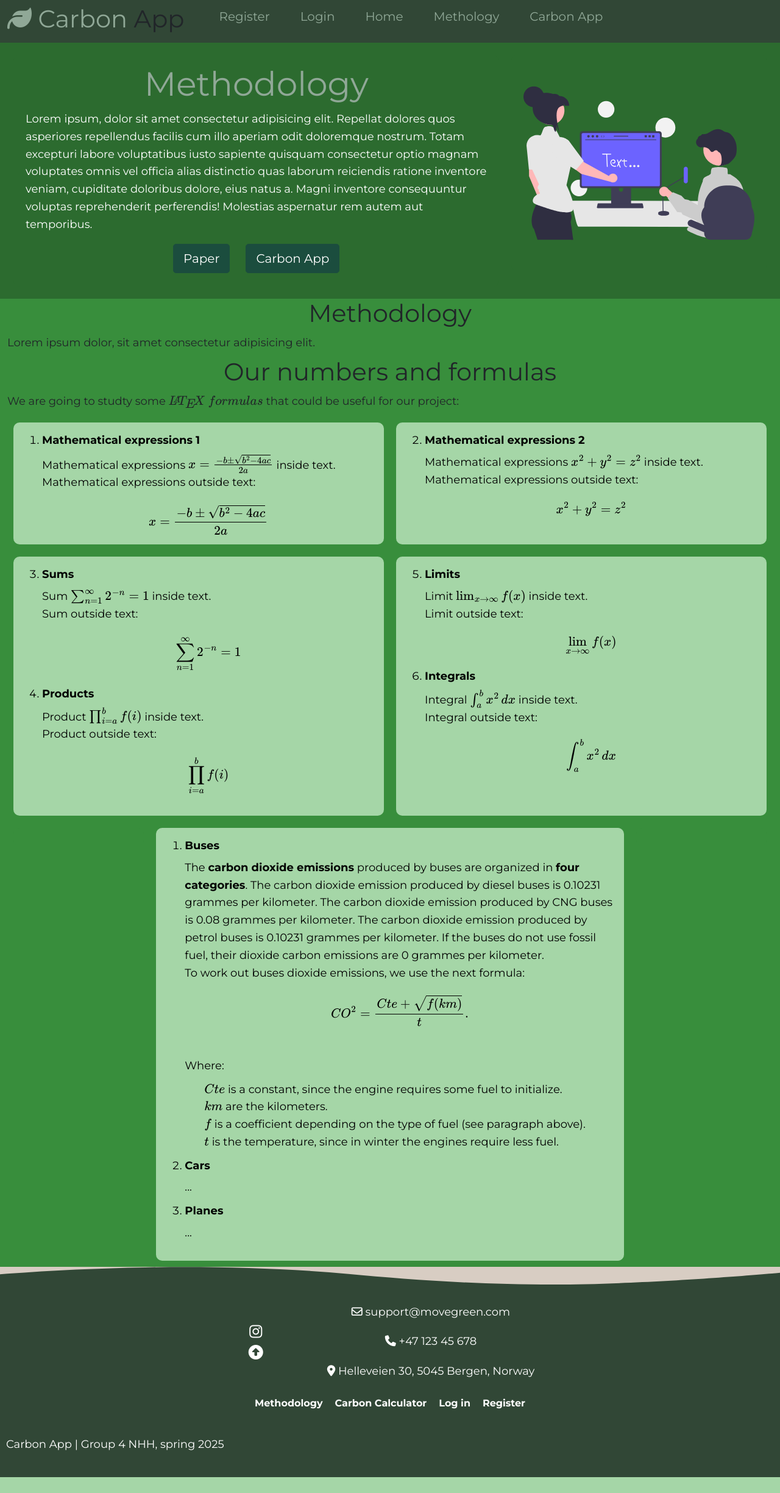
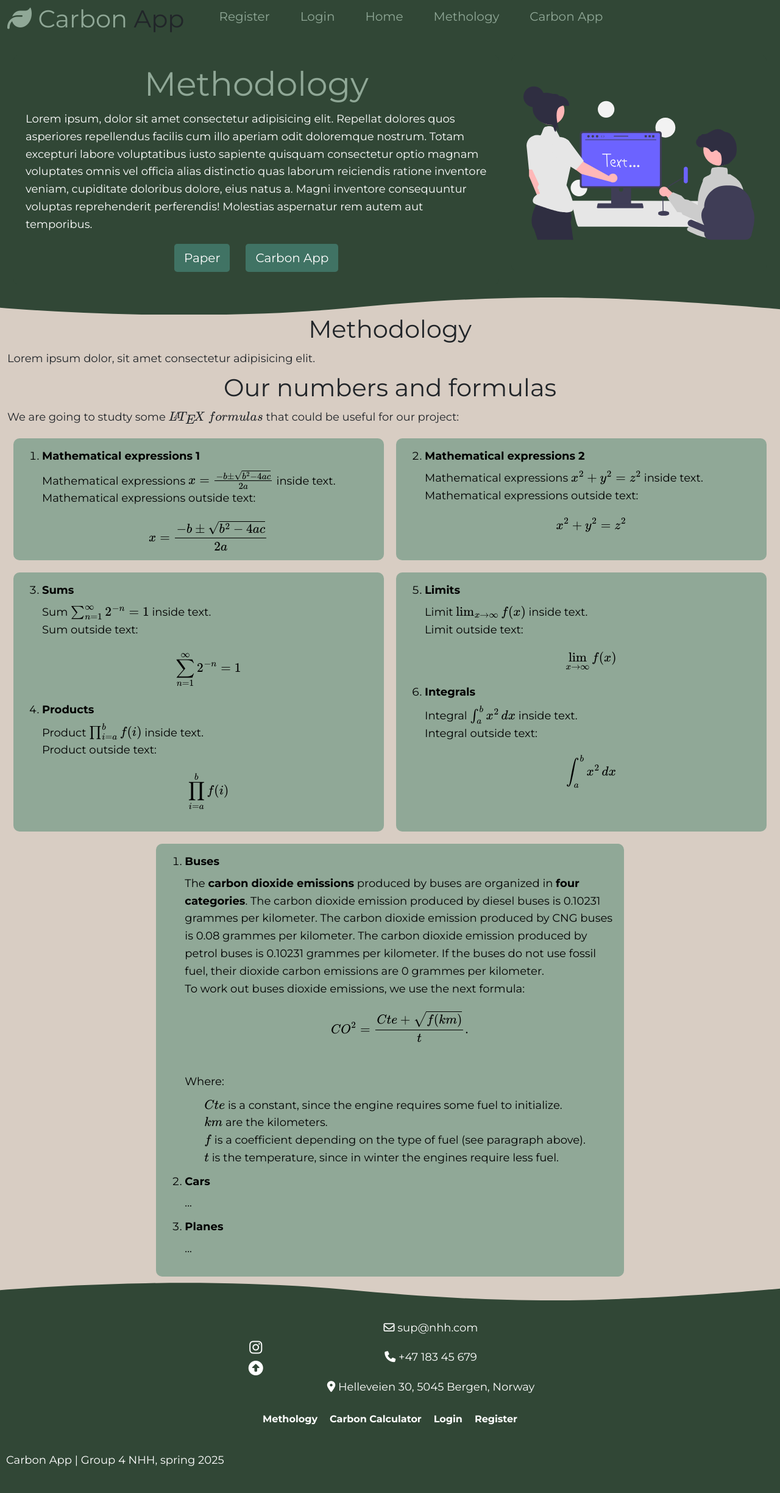
Before and after one commit to hannik3/carbon_app_v1, a Flask app: page /methodology in a window 1280 px wide. Shown: the whole page at 61% size. Before the commit the page ends 2423 px from the top, so only its background shows below. Run offline with Flask 2, Linux system fonts and the light colour scheme; some libraries are stand-ins or nearby versions.

Commit message:
continuous design

```diff
--- a/capp/static/carbon_app.css
+++ b/capp/static/carbon_app.css
@@ -18,16 +18,16 @@ h4 {
 }
 /* Section header */
 .section_header_carbon_app {
-  background-color: #90a897; /* Dunkleres Grün */
+  background-color: #314736; /* Dunkleres Grün */
 }
 .header_carbon_app {
   display: flex;
   align-items: start;
-  background: #90a897; /* Dunkleres Grün */
+  background: #314736; /* Dunkleres Grün */
 }
 .header_carbon_app .box {
   flex: 1;
-  background: #90a897; /* Dunkleres Grün */
+  background: #314736; /* Dunkleres Grün */
   color: #fff;
   border-radius: 10px;
   margin: 20px 10px;
@@ -60,6 +60,24 @@ h4 {
   justify-content: center;
   align-items: center;
 }
+.header-wave-svg {
+  background-color: transparent;
+  display: block;
+  height: 30px;
+  position: relative;
+  width: 100%;
+  transform: scaleY(-1);
+  margin-bottom: -2px;
+}
+.header-wave-path {
+  fill: #d8cdc3;
+}
+.header-wave {
+  width: 100%;
+  overflow: hidden;
+  line-height: 0;
+  background-color: #314736;
+}
 
 /* Mobile responsiveness */
 @media (max-width: 768px) {
--- a/capp/static/home.css
+++ b/capp/static/home.css
@@ -46,9 +46,9 @@ p {
   color: #81C784; /* Helles Grün beim Hover */
 }
 .btn-primary {
-  background-color: #1B4D3E; /* Hintergrundfarbe */
+  background-color: #d8cdc3; /* Hintergrundfarbe */
   color: white; /* Textfarbe */
-  border: 1px solid #1B4D3E; /* Randfarbe */
+  border: 0px solid #1B4D3E; /* Randfarbe */
 }
 .container_buttons_links_header_home btn {
   width: 100px;
@@ -66,10 +66,20 @@ p {
   position: relative;
   width: 100%;
   transform: scaleY(-1);
+  margin-bottom: -2px;
 }
 .header-wave-path {
   fill: #d8cdc3;
 }
+.header-wave {
+  width: 100%;
+  overflow: hidden;
+  line-height: 0;
+  background-color: #314736;
+}
+
+
+
 /* Section developers */
 .section_developers {
   background-color: #d8cdc3; /* Sehr sanftes Grün */
@@ -135,13 +145,11 @@ p {
   border-radius: 5px;
   text-decoration: none;
   font-size: 18px;
-  background-color: #388E3C; /* Dunkleres Waldgrün */
-  border: 2px solid #C8E6C9; /* Sehr sanftes Grün */
+  background-color: #1B4D3E; /* Dunkleres Waldgrün */
+  border: 0px solid #C8E6C9; /* Sehr sanftes Grün */
 }
 .btn_developers:hover {
-  color: #fff;
-  background-color: #C8E6C9; /* Sehr sanftes Grün beim Hover */
-  border: 2px solid #C8E6C9; /* Sehr sanftes Grün */
+  color: #81C784;  /* Sehr sanftes Grün */
   text-decoration: none;
 }
 
--- a/capp/static/methodology.css
+++ b/capp/static/methodology.css
@@ -20,16 +20,16 @@ ol {
 }
 /* Section header */
 .section_header_methodology {
-  background-color: #2C6B2F; /* Waldgrün */
+  background-color: #314736;
 }
 .header {
   display: flex;
   align-items: start;
-  background: #2C6B2F; /* Waldgrün */
+  background: #314736;
 }
 .header .box {
   flex: 1;
-  background: #2C6B2F; /* Waldgrün */
+  background: #314736;
   color: #fff;
   border-radius: 10px;
   margin: 20px 10px;
@@ -51,30 +51,50 @@ ol {
   flex-wrap: wrap;
 }
 .container_buttons_links_header a:hover {
-  color: #2C6B2F; /* Waldgrün für Hover */
+  color: #81C784; /* Waldgrün für Hover */
 }
 .container_buttons_links_header btn {
   width: 100px;
   height: 100px;
-  background: #2C6B2F; /* Waldgrün */
+  background: #407364; /* Waldgrün */
   color: #fff;
   display: flex;
   justify-content: center;
   align-items: center;
 }
+.header-wave-svg {
+  background-color: transparent;
+  display: block;
+  height: 30px;
+  position: relative;
+  width: 100%;
+  transform: scaleY(-1);
+  margin-bottom: -2px;
+}
+.header-wave-path {
+  fill: #d8cdc3;
+}
+.header-wave {
+  width: 100%;
+  overflow: hidden;
+  line-height: 0;
+  background-color: #314736;
+}
+
+
 /* Section methodology */
 .section_body_methodology {
-  background-color: #388E3C; /* Dunkleres Grün */
+  background-color: #d8cdc3;
 }
 .methodology {
   display: flex;
   align-items: start;
-  background: #388E3C; /* Dunkleres Grün */
+  background: #d8cdc3;
 }
 /* Table with one column */
 .methodology .box_table1 {
   flex: 1;
-  background: #A5D6A7; /* Sanftes Grün */
+  background: #90a897;
   color: black;
   border-radius: 10px;
   margin: 10px 10px 10px 10px;
@@ -85,19 +105,19 @@ ol {
 }
 .methodology .box_table1:nth-of-type(1) {
   flex-grow: 1;
-  background: #388E3C; /* Dunkleres Grün */
+  background: #d8cdc3;
 }
 .methodology .box_table1:nth-of-type(2) {
   flex-grow: 4;
 }
 .methodology .box_table1:nth-of-type(3) {
   flex-grow: 1;
-  background: #388E3C; /* Dunkleres Grün */
+  background: #d8cdc3;
 }
 /* Table with two columns */
 .methodology .box_table2 {
   flex: 1;
-  background: #A5D6A7; /* Sanftes Grün */
+  background: #90a897; /* Sanftes Grün */
   color: black;
   border-radius: 10px;
   margin: 10px 10px 10px 10px;
@@ -108,11 +128,11 @@ ol {
 }
 .methodology .box_table2:nth-of-type(1) {
   flex-grow: 1;
-  background: #A5D6A7; /* Sanftes Grün */
+  background: #90a897; /* Sanftes Grün */
 }
 .methodology .box_table2:nth-of-type(2) {
   flex-grow: 1;
-  background: #A5D6A7; /* Sanftes Grün */
+  background: #90a897; /* Sanftes Grün */
 }
 
 @media (max-width:768px) {
--- a/capp/templates/home.html
+++ b/capp/templates/home.html
@@ -18,10 +18,10 @@
         </p>
         <div class="container_buttons_links_header_home">
           <div class="btn">
-              <a href="{{url_for('users.register')}}" class="btn btn-primary btn-lg mr-2", style="background-color:#1B4D3E;">Register</a>
+              <a href="{{url_for('users.register')}}" class="btn btn-primary btn-lg mr-2", style="background-color:#407364;">Register</a>
           </div>
           <div class="btn">
-              <a href="{{url_for('users.login')}}" class="btn btn-primary btn-lg mr-2", style="background-color:#1B4D3E;">Login</a>
+              <a href="{{url_for('users.login')}}" class="btn btn-primary btn-lg mr-2", style="background-color:#407364;">Login</a>
           </div>
         </div>
       </div>
--- a/capp/templates/layout.html
+++ b/capp/templates/layout.html
@@ -80,24 +80,24 @@
           <div class="footer-content">
             <!-- Erste Spalte: Social Icons -->
             <div class="footer-column">
-              <a class="fa-brands fa-instagram" href="https://www.instagram.com/movegreen2024/"></a>
+              <a class="fa-brands fa-instagram" href="#"></a>
               <a class="fa-solid fa-circle-up" href="#"></a>
             </div>
 
             <!-- Zweite Spalte: E-Mail, Telefon, Adresse -->
             <div class="footer-column">
-              <p><i class="fa-regular fa-envelope"></i> support@movegreen.com</p>
-              <p><i class="fa-solid fa-phone"></i> +47 123 45 678</p>
+              <p><i class="fa-regular fa-envelope"></i> sup@nhh.com</p>
+              <p><i class="fa-solid fa-phone"></i> +47 183 45 679</p>
               <p><i class="fa-solid fa-location-dot"></i> Helleveien 30, 5045 Bergen, Norway</p>
             </div>
           </div>
 
           <!-- Links in einer Zeile -->
           <div class="footer-links">
-            <a href="/green_digitalization_course/NHH/2024/group1/methodology">Methodology</a>
-            <a href="/green_digitalization_course/NHH/2024/group1/carbon_calc">Carbon Calculator</a>
-            <a href="/green_digitalization_course/NHH/2024/group1/login">Log in</a>
-            <a href="/green_digitalization_course/NHH/2024/group1/register">Register</a>
+            <a href="{{url_for('methodology.methodology_home')}}">Methology</a>
+            <a href="{{url_for('carbon_app.carbon_app_home')}}">Carbon Calculator</a>
+            <a href="{{url_for('users.login')}}">Login</a>
+            <a href="{{url_for('users.register')}}">Register</a>
           </div>
 
           <!-- Footer-Text -->
--- a/capp/templates/methodology.html
+++ b/capp/templates/methodology.html
@@ -13,10 +13,10 @@
           </p>
           <div class="container_buttons_links_header">
             <div class="btn">
-                <a href="#" class="btn btn-primary btn-lg mr-2", style="background-color:#1B4D3E;">Paper</a>
+                <a href="#" class="btn btn-primary btn-lg mr-2", style="background-color:#407364;">Paper</a>
             </div>
             <div class="btn">
-                <a href="{{url_for('carbon_app.carbon_app_home')}}" class="btn btn-primary btn-lg mr-2", style="background-color:#1B4D3E;">Carbon App</a>
+                <a href="{{url_for('carbon_app.carbon_app_home')}}" class="btn btn-primary btn-lg mr-2", style="background-color:#407364;">Carbon App</a>
             </div>
           </div>
         </div>
@@ -29,6 +29,11 @@
         </div>
       </div>
 
+    </div>
+    <div class="header-wave">
+        <svg class="header-wave-svg" xmlns="http://www.w3.org/2000/svg" viewBox="0 0 1200 100" preserveAspectRatio="none">
+          <path class="header-wave-path" d="M851.8,100c125,0,288.3-45,348.2-64V0H0v44c3.7-1,7.3-1.9,11-2.9C80.7,22,151.7,10.8,223.5,6.3C276.7,2.9,330,4,383,9.8 c52.2,5.7,103.3,16.2,153.4,32.8C623.9,71.3,726.8,100,851.8,100z"></path>
+        </svg>
     </div>
 </section>
 
```
Also changed, not shown: capp/templates/carbon_app/carbon_app.html (+10 -5 lines).
